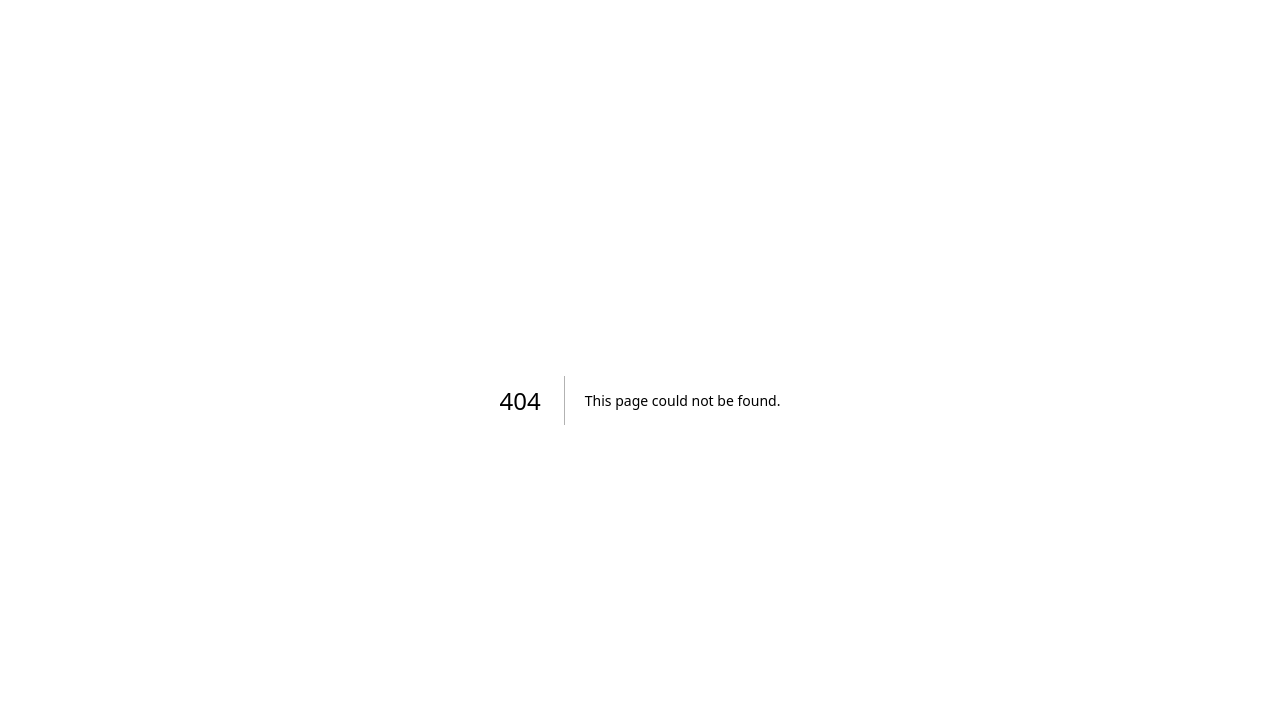
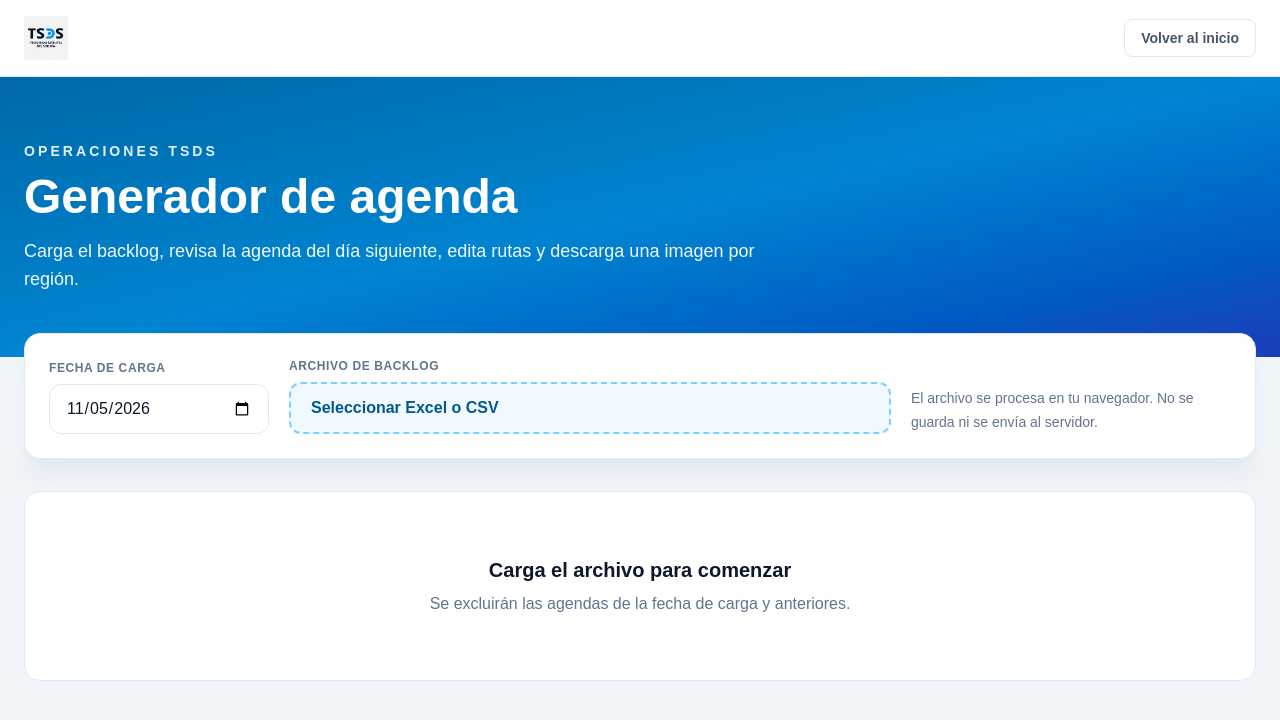
Before and after one commit to JFAOB/tsds-soporte, a Next.js app: page /agenda in a window 1280 px wide. Before the commit this address had no page. Shown: the top 720 px of the page. Built offline with nearby package versions, Linux system fonts and the light colour scheme.

Commit message:
Habilitar ruta de agenda TSDS

```diff
--- /dev/null
+++ b/app/agenda/page.tsx
@@ -0,0 +1,11 @@
+import type { Metadata } from "next";
+import AgendaClient from "./agenda-client";
+
+export const metadata: Metadata = {
+  title: "Agenda TSDS",
+  description: "Generador de backlog y agenda diaria por región y técnico.",
+};
+
+export default function AgendaPage() {
+  return <AgendaClient />;
+}
```
